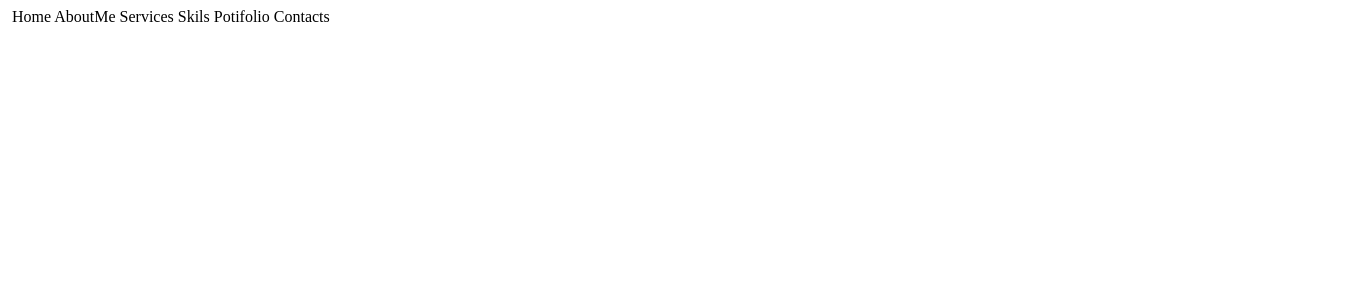
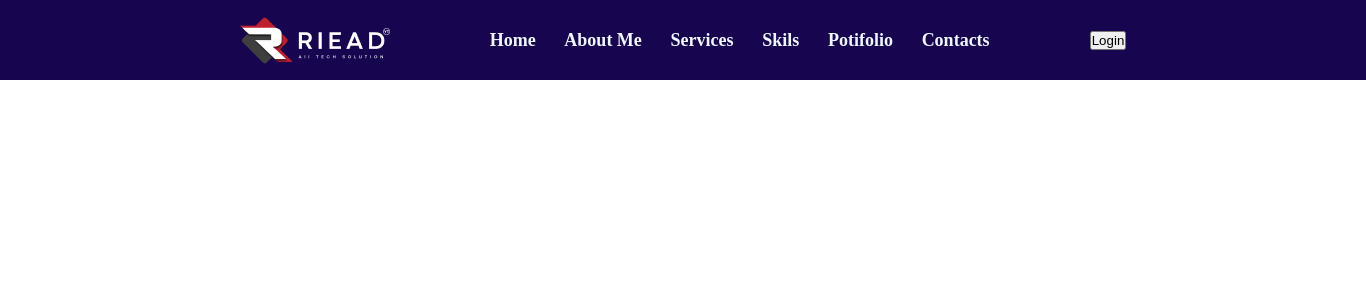
Before and after one commit to Shirleymissias/Portifolio-React, a React (Vite) app: page / in a window 1280 px wide. Shown: the top 300 px of the page, 1366 px wide, since content can reach past the window. Built offline with nearby package versions, Linux system fonts and the light colour scheme.

Commit message:
Header parcialmente concluído

```diff
--- a/src/App.jsx
+++ b/src/App.jsx
@@ -2,7 +2,7 @@ import Header from "./components/Header/Header"
 
 
 
-function App() {
+export default function App() {
 
   return (
     <>
@@ -10,5 +10,3 @@ function App() {
     </>
   )
 }
-
-export default App
--- /dev/null
+++ b/src/ImgsComponents/ImgsComponents.jsx
@@ -0,0 +1,7 @@
+export default function ImgsComponents({src, alt}) {
+  return (
+    <>
+      <img src= {src} alt= {alt} />
+    </>
+  )
+}
--- /dev/null
+++ b/src/components/Button/Button.jsx
@@ -0,0 +1,5 @@
+export default function Button ({text}) {
+  return (
+      <button> {text} </button>
+  )
+}
--- a/src/components/Header/Header.jsx
+++ b/src/components/Header/Header.jsx
@@ -1,19 +1,26 @@
+import ImgsComponents from "../../ImgsComponents/ImgsComponents"
 import LinkHeader from "./link"
+import Logo from "../../img/Logo.png"
+import Button from "../Button/Button"
+import "./style.css"
 
 
-export default function Header(){
+export default function Header() {
     return (
       <>
-            <div>
-                <img src="" alt="" />
+        <div className="header">
+          <ImgsComponents src={Logo} alt={"Logo da Empresa"} />
+          <div className="menu">
             <LinkHeader rhef="#" text="Home" />
-                <LinkHeader rhef="#" text="AboutMe" />
+            <LinkHeader rhef="#" text="About Me" />
             <LinkHeader rhef="#" text="Services" />
             <LinkHeader rhef="#" text="Skils" />
             <LinkHeader rhef="#" text="Potifolio" />
             <LinkHeader rhef="#" text="Contacts" />
+          </div>
 
+           <Button text="Login" />
         </div>
       </>
-    )
+    );
 }
--- /dev/null
+++ b/src/components/Header/style.css
@@ -0,0 +1,31 @@
+* {
+  margin: 0;
+  padding: 0;
+  box-sizing: border-box;
+}
+
+.header {
+  width: 1366px;
+  height: 80px;
+  background: #170550;
+  color: aliceblue;
+  display: flex;
+  justify-content: center;
+  align-items: center;
+  gap: 100px;
+}
+
+.menu {
+  width: 500px;
+  display: flex;
+  justify-content: space-between;
+  font-size: 18px;
+  font-weight: 600;
+  cursor: pointer;
+}
+
+.bota {
+  width: 150px;
+  height: 40px;
+  color: red;
+}
```
Also changed, not shown: src/components/Header/link.jsx (line endings or trailing spaces), src/img/Logo.png (added). Lines whose indentation alone changed are shown as unchanged.
